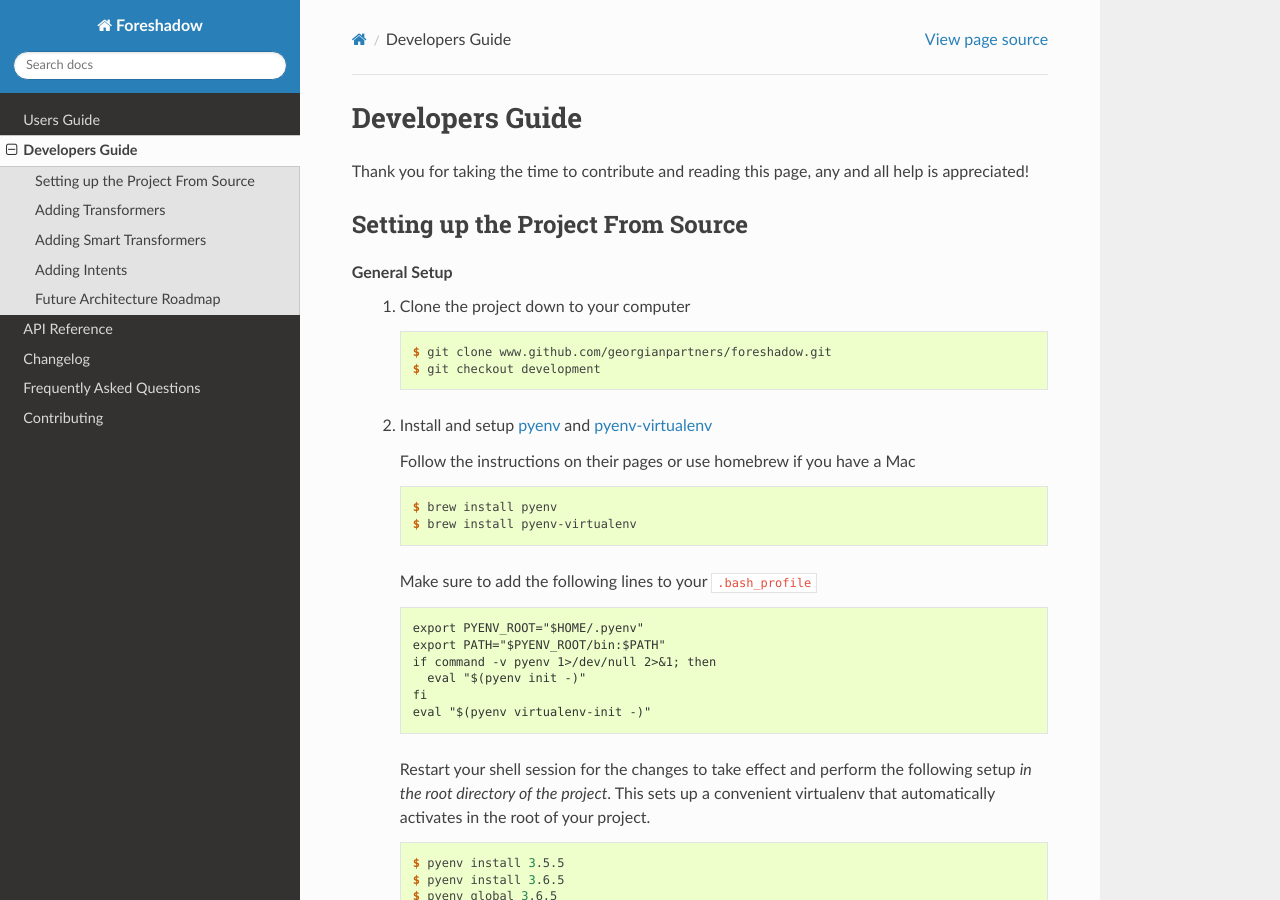
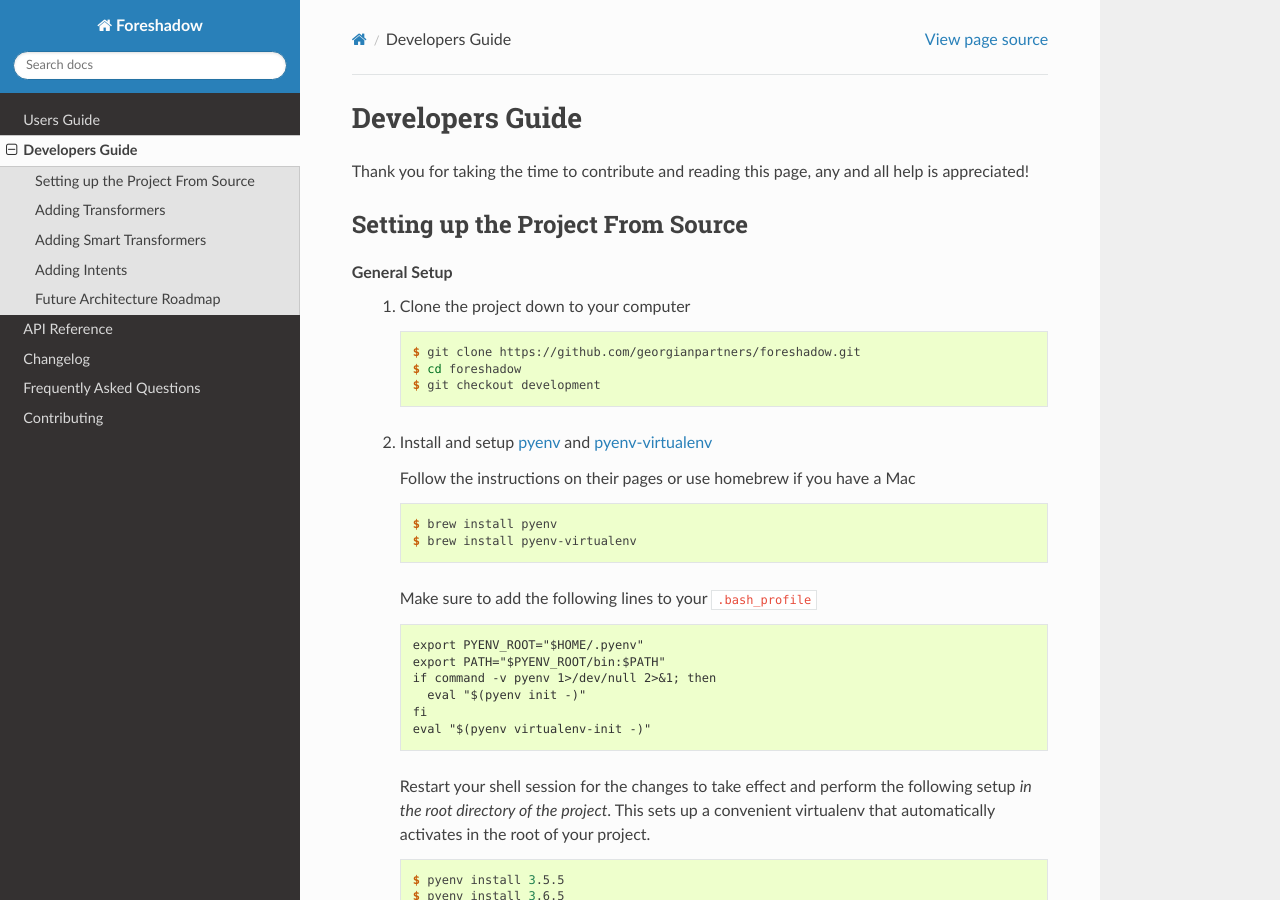
Before and after one commit to georgian-io-archive/foreshadow, a Sphinx documentation site: the page built from doc/developers.rst, in a window 1280 px wide and 900 px high. Built offline with Sphinx 7.4.7 and the Read the Docs theme 2.0.0, drawn with Linux system fonts in a browser that asks for light colours.

Commit message:
Update developers.rst

```diff
--- a/doc/developers.rst
+++ b/doc/developers.rst
@@ -12,7 +12,8 @@
 
       .. code-block:: console
 
-         $ git clone www.github.com/georgianpartners/foreshadow.git
+         $ git clone https://github.com/georgianpartners/foreshadow.git
+         $ cd foreshadow
          $ git checkout development
 
    2. Install and setup `pyenv`_ and `pyenv-virtualenv`_
```
